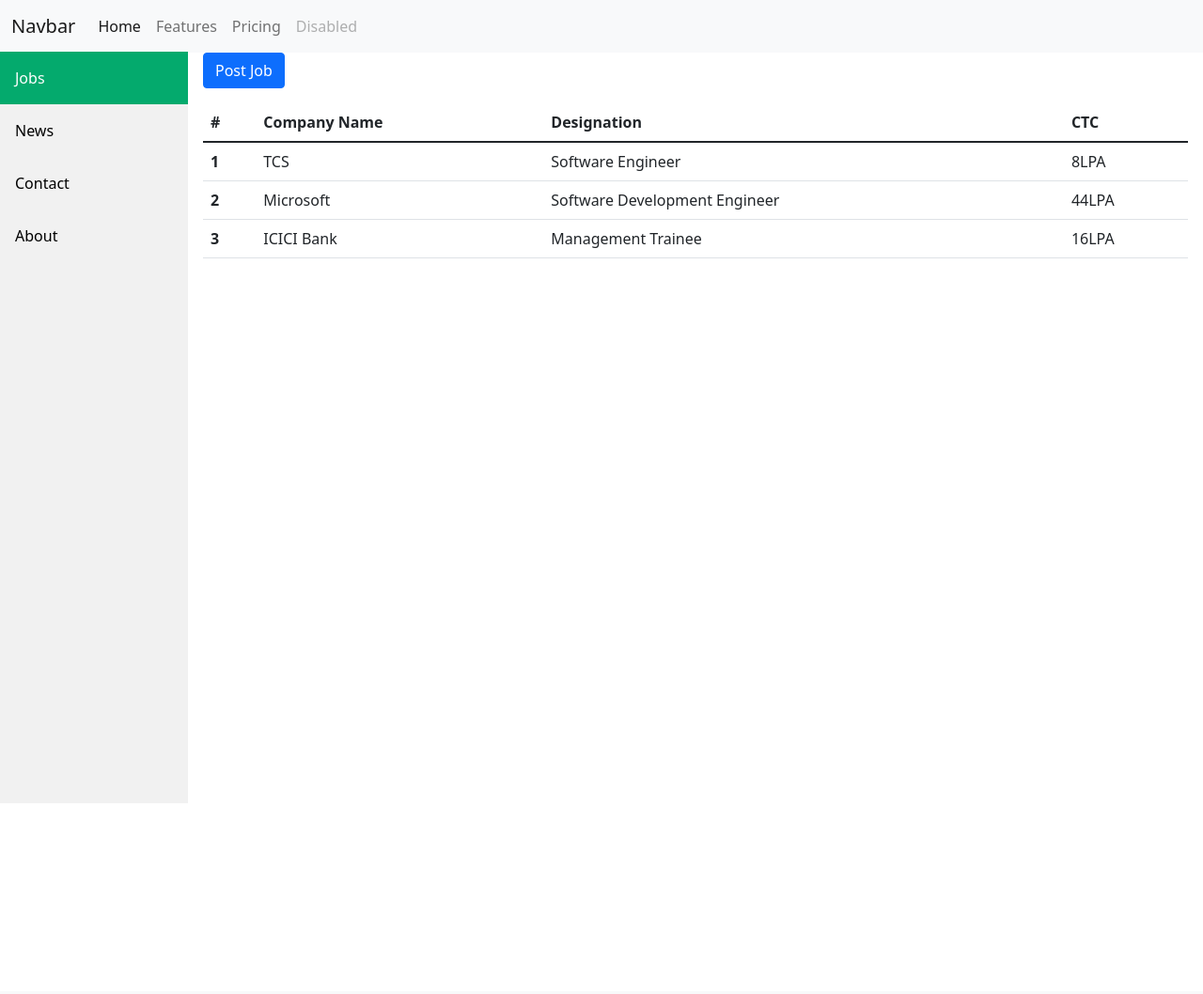
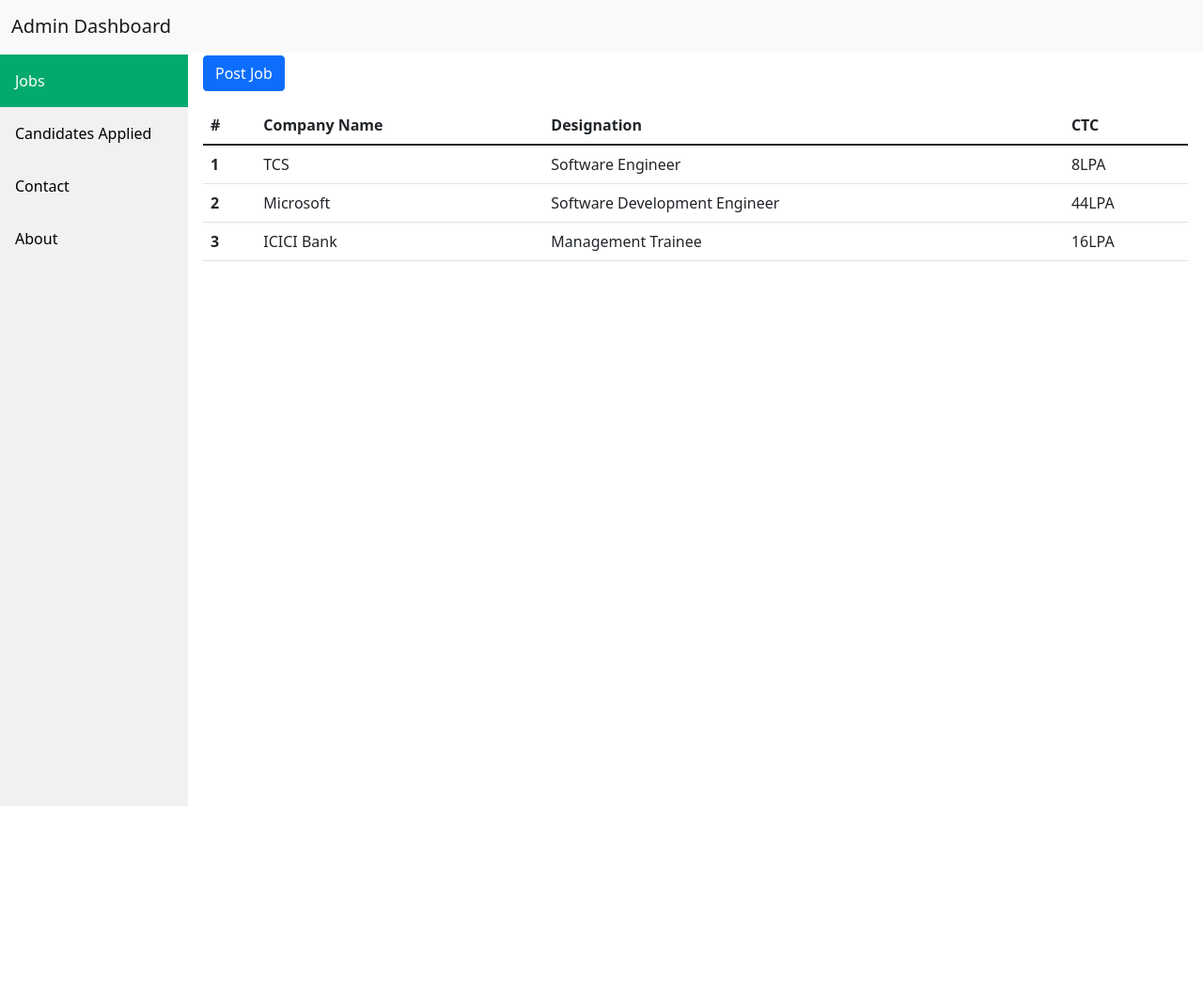
Before and after one commit to Dev-Goel/Job-Portal, a PHP site: page / in a window 1280 px wide. Shown: the whole page at 94% size. Before the commit the page ends 275 px from the top, so only its background shows below. Run offline with PHP 8.4, Linux system fonts and the light colour scheme.

Commit message:
Modified index.php

```diff
--- a/index.php
+++ b/index.php
@@ -43,7 +43,7 @@
             margin-left: 200px;
             padding: 1px 16px;
             height: 1000px;
-            margin-top: 55px;
+            margin-top: 58px;
         }
 
         .navbar {
@@ -90,11 +90,11 @@
     <div>
         <nav class="navbar navbar-expand-lg navbar-light bg-light">
             <div class="container-fluid">
-                <a class="navbar-brand" href="#">Navbar</a>
+                <a class="navbar-brand" href="#">Admin Dashboard</a>
                 <button class="navbar-toggler" type="button" data-bs-toggle="collapse" data-bs-target="#navbarNav" aria-controls="navbarNav" aria-expanded="false" aria-label="Toggle navigation">
                     <span class="navbar-toggler-icon"></span>
                 </button>
-                <div class="collapse navbar-collapse" id="navbarNav">
+                <!-- <div class="collapse navbar-collapse" id="navbarNav">
                     <ul class="navbar-nav">
                         <li class="nav-item">
                             <a class="nav-link active" aria-current="page" href="#">Home</a>
@@ -109,13 +109,13 @@
                             <a class="nav-link disabled">Disabled</a>
                         </li>
                     </ul>
-                </div>
+                </div> -->
             </div>
         </nav>
         <!-- The sidebar -->
         <div class="sidebar">
             <a class="active" href="#home">Jobs</a>
-            <a href="#news">News</a>
+            <a href="#news">Candidates Applied</a>
             <a href="#contact">Contact</a>
             <a href="#about">About</a>
         </div>
@@ -143,7 +143,7 @@
                         </div>
                         <div class="mb-3">
                             <label for="Job Description" class="form-label">Job Description</label>
-                            <input type="text" class="form-control" id="Job Description">
+                            <input type="text" style="height:150px;" class="form-control" id="Job Description">
                         </div>
                         <div class="mb-3">
                             <label for="CTC" class="form-label">CTC</label>
```
